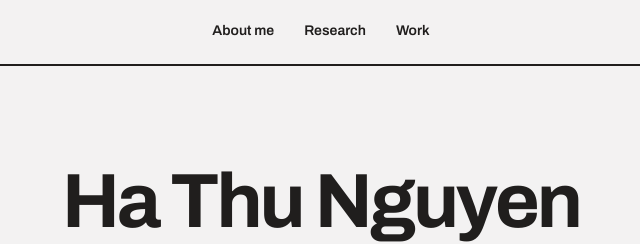
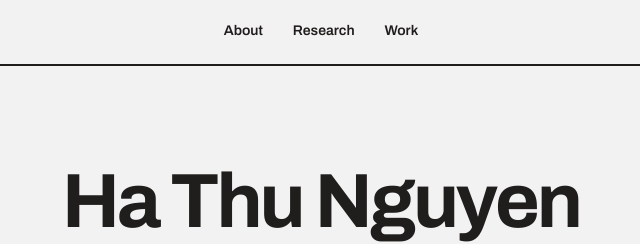
Before and after one commit to hanguyen-psy/academicfolio, a plain HTML site: page index.html in a window 1280 px wide. Shown: the top 244 px of the page, 319-959 px from the left. Drawn offline with Linux system fonts and the light colour scheme; a script that the page names is missing.

Commit message:
index.html

```diff
--- a/index.html
+++ b/index.html
@@ -16,7 +16,7 @@
 </head>
 <body>
 <nav class="nav" aria-label="Main">
-<a href="about.html">About me</a>
+<a href="about.html">About</a>
 <a href="research.html">Research</a>
 <a href="work.html">Work</a>
 </nav>
```
